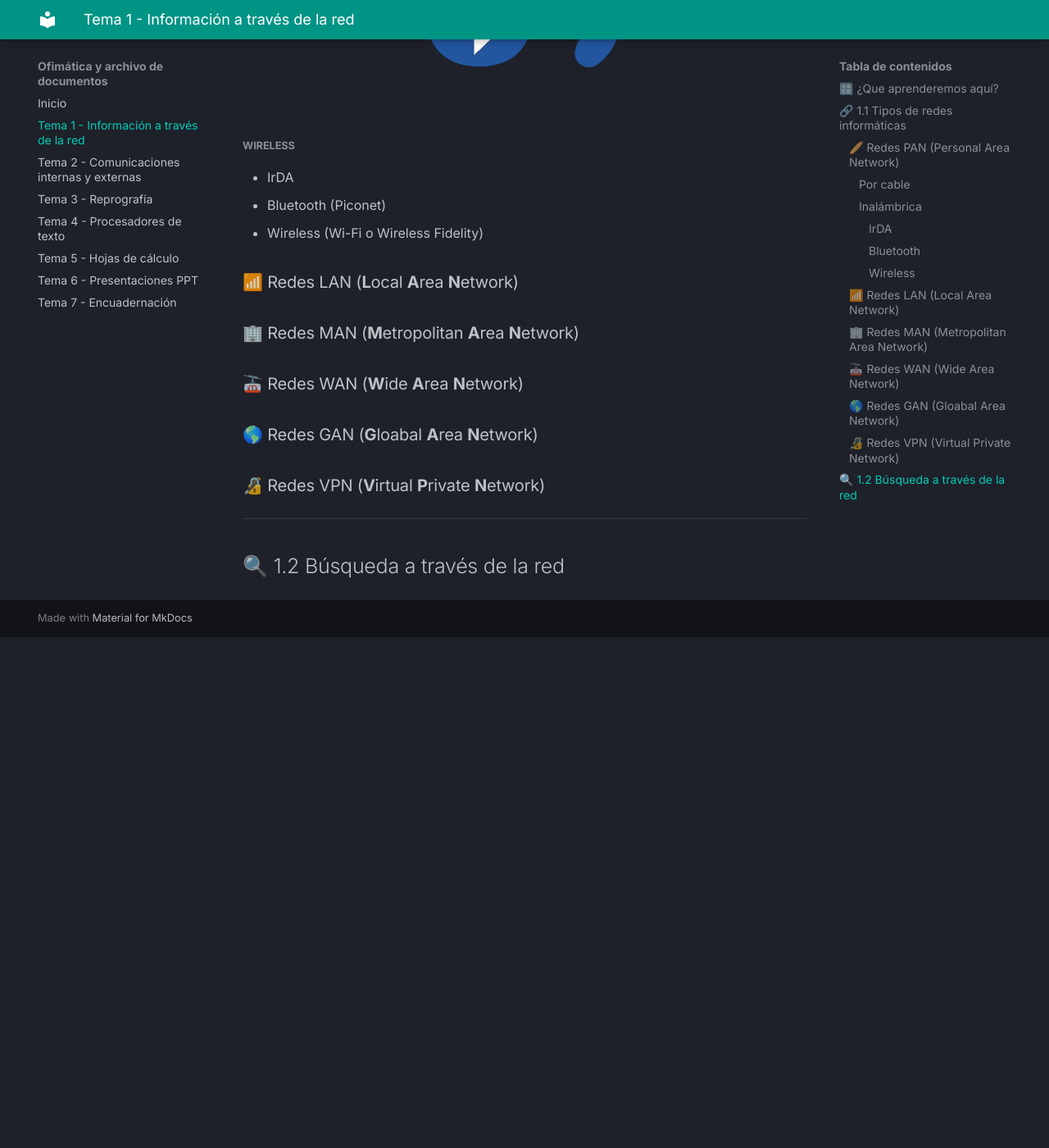
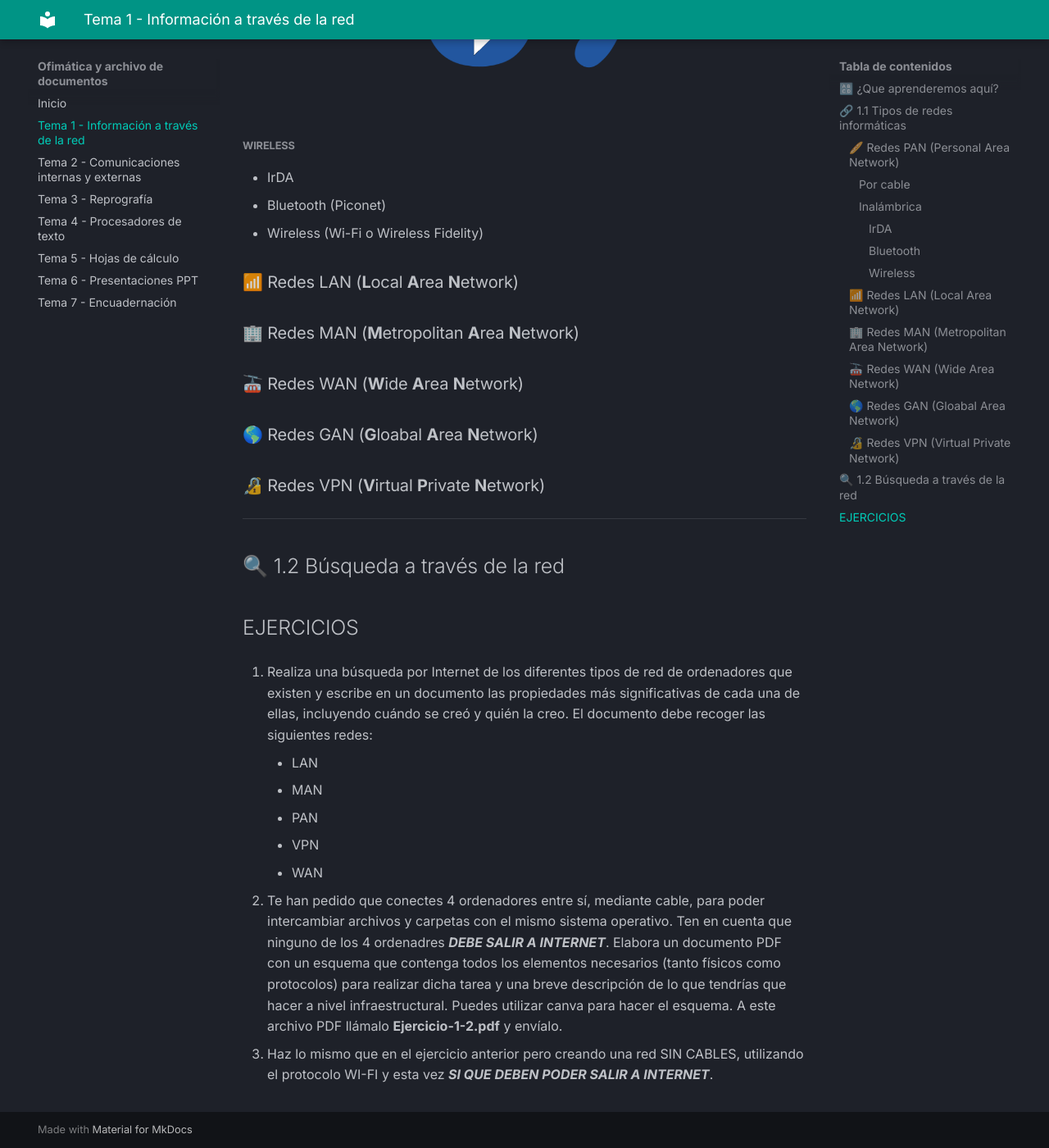
Before and after one commit to lalemanf/ofimatica, an MkDocs documentation site: the page built from docs/01-redes.md, in a window 1280 px wide and 1400 px high, scrolled down 4217 px. Shown: the whole window at 82% size. Built offline with MkDocs 1.6.1 and Material for MkDocs 9.7.7, drawn with Linux system fonts in a browser that asks for light colours; before the commit the page ends 4994 px from its top, so only the background shows below that.

Commit message:
Ejercicios

```diff
--- a/docs/01-redes.md
+++ b/docs/01-redes.md
@@ -124,3 +124,17 @@ Fue creada en el año 1993 por diferentes empresas de tales como **HP**, **IBM**
 ---
 
 ## 🔍 1.2 Búsqueda a través de la red
+
+
+## EJERCICIOS
+
+1. Realiza una búsqueda por Internet de los diferentes tipos de red de ordenadores que existen y escribe en un documento las propiedades más significativas de cada una de ellas, incluyendo cuándo se creó y quién la creo. El documento debe recoger las siguientes redes:
+    - LAN
+    - MAN
+    - PAN
+    - VPN
+    - WAN
+
+2. Te han pedido que conectes 4 ordenadores entre sí, mediante cable, para poder intercambiar archivos y carpetas con el mismo sistema operativo. Ten en cuenta que ninguno de los 4 ordenadres _**DEBE SALIR A INTERNET**_. Elabora un documento PDF con un esquema que contenga todos los elementos necesarios (tanto físicos como protocolos) para realizar dicha tarea y una breve descripción de lo que tendrías que hacer a nivel infraestructural. Puedes utilizar canva para hacer el esquema. A este archivo PDF llámalo **Ejercicio-1-2.pdf** y envíalo.
+
+3. Haz lo mismo que en el ejercicio anterior pero creando una red SIN CABLES, utilizando el protocolo WI-FI y esta vez _**SI QUE DEBEN PODER SALIR A INTERNET**_.
```
Also changed, not shown: site/01-redes/index.html, 1 other file.
